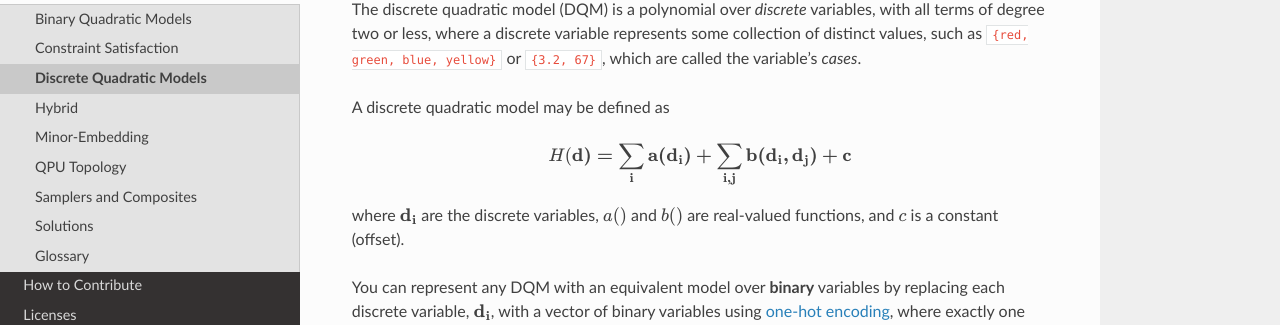
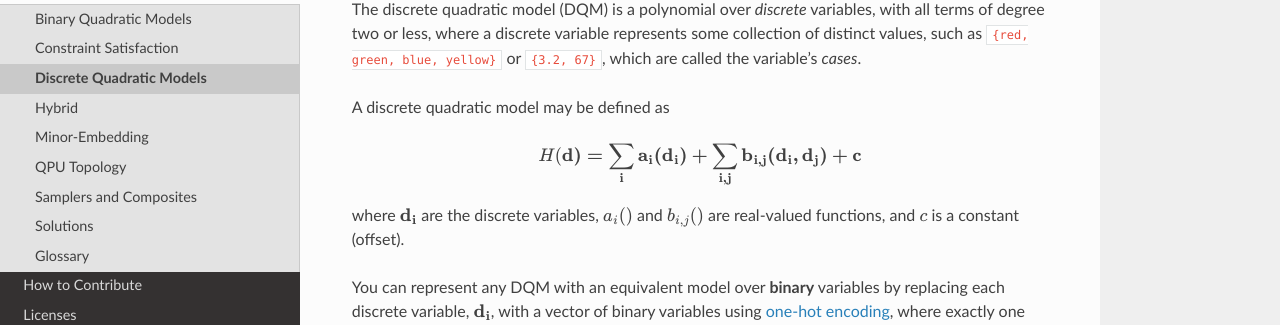
Before and after one commit to dwavesystems/dwave-ocean-sdk, a Sphinx documentation site: the page built from docs/concepts/dqm.rst, in a window 1280 px wide and 1390 px high. Shown: the part 162-487 px from the top of the window. Built offline with Sphinx 7.4.7 and the Read the Docs theme 2.0.0, drawn with Linux system fonts in a browser that asks for light colours; pages that are not in the unit, such as notebooks, are missing from menus; the version number could not be read and is left out.

Commit message:
Apply suggestions from code review
Co-authored-by: John McFarland <mcfarljm@gmail.com>

```diff
--- a/docs/concepts/dqm.rst
+++ b/docs/concepts/dqm.rst
@@ -13,9 +13,9 @@ A discrete quadratic model may be defined as
 
 .. math::
 
-    H(\bf{d}) = \sum_{i} a(\bf{d}_i) + \sum_{i,j} b(\bf{d}_i,\bf{d}_j) + c
+    H(\bf{d}) = \sum_{i} a_i(\bf{d}_i) + \sum_{i,j} b_{i,j}(\bf{d}_i,\bf{d}_j) + c
 
-where :math:`\bf{d}_i` are the discrete variables, :math:`a()` and :math:`b()`
+where :math:`\bf{d}_i` are the discrete variables, :math:`a_i()` and :math:`b_{i,j}()`
 are real-valued functions, and :math:`c` is a constant (offset).
 
 You can represent any DQM with an equivalent model over **binary** variables
```
